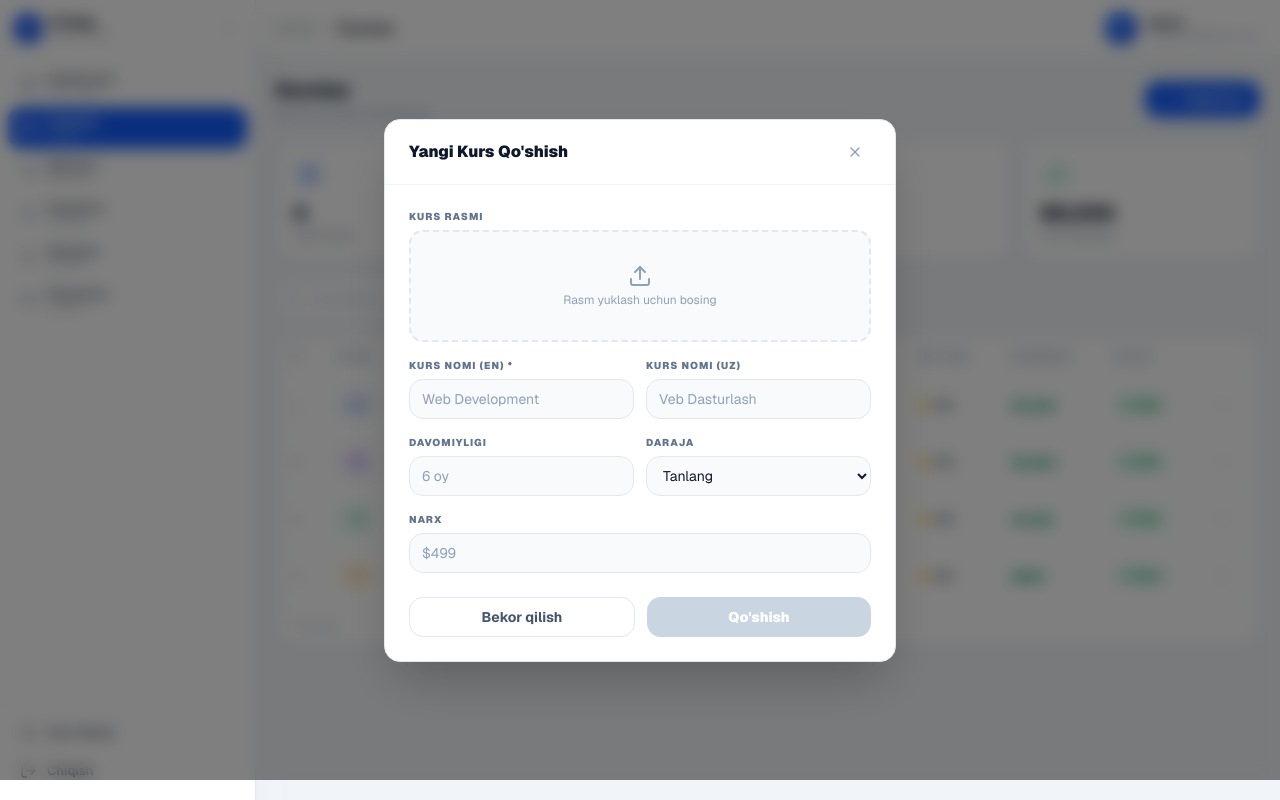
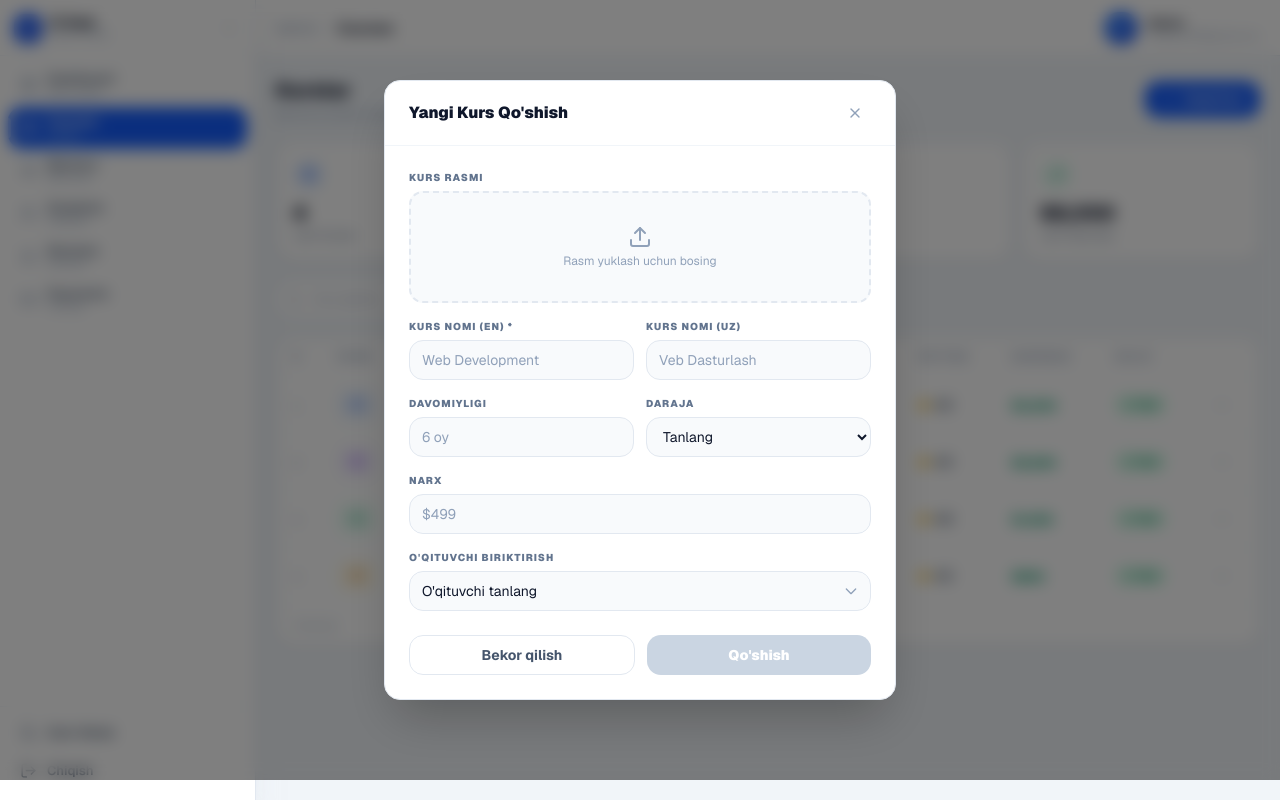
Before and after one commit to alibek-developer/Al-Khwarizmi, a Next.js app: page /admin/dashboard/courses in a window 1280 px wide. Both pictures are taken after a click on the button "Yangi Kurs". Built offline with nearby package versions, Linux system fonts and the light colour scheme.

Commit message:
added admin panel

```diff
--- a/app/admin/dashboard/courses/page.tsx
+++ b/app/admin/dashboard/courses/page.tsx
@@ -131,12 +131,19 @@ export default function CoursesPage() {
 	const [viewItem, setViewItem] = useState<Course | null>(null)
 	const [deleteItem, setDeleteItem] = useState<Course | null>(null)
 	const [imgPreview, setImgPreview] = useState('')
+	const mentors = [
+		'Tulkin Rajabbaev',
+		'Sarah Jenkins',
+		'Elena Rodriguez',
+		'Michael Volkov',
+	]
 	const [form, setForm] = useState({
 		name: '',
 		nameUz: '',
 		duration: '',
 		level: '',
 		revenue: '',
+		mentor: '',
 	})
 
 	const filtered = courses.filter(c =>
@@ -164,7 +171,14 @@ export default function CoursesPage() {
 			},
 		])
 		setShowAdd(false)
-		setForm({ name: '', nameUz: '', duration: '', level: '', revenue: '' })
+		setForm({
+			name: '',
+			nameUz: '',
+			duration: '',
+			level: '',
+			revenue: '',
+			mentor: '',
+		})
 		setImgPreview('')
 	}
 
@@ -282,6 +296,69 @@ export default function CoursesPage() {
 								}
 							/>
 						</div>
+
+						{/* Mentor */}
+						<div>
+							<label className={labelCls}>O'qituvchi biriktirish</label>
+							<div className='relative'>
+								<select
+									className={inputCls + ' pr-8 appearance-none'}
+									value={form.mentor}
+									onChange={e =>
+										setForm(p => ({ ...p, mentor: e.target.value }))
+									}
+								>
+									<option value=''>O'qituvchi tanlang</option>
+									{mentors.map(m => (
+										<option key={m} value={m}>
+											{m}
+										</option>
+									))}
+								</select>
+								<svg
+									className='absolute right-3 top-1/2 -translate-y-1/2 w-4 h-4 text-slate-400 pointer-events-none'
+									fill='none'
+									stroke='currentColor'
+									viewBox='0 0 24 24'
+								>
+									<path
+										strokeLinecap='round'
+										strokeLinejoin='round'
+										strokeWidth={2}
+										d='M19 9l-7 7-7-7'
+									/>
+								</svg>
+							</div>
+							{form.mentor && (
+								<div className='mt-2 flex items-center gap-2.5 bg-blue-50 dark:bg-blue-500/10 border border-blue-100 dark:border-blue-500/20 rounded-xl px-3 py-2'>
+									<div className='w-7 h-7 rounded-lg bg-gradient-to-br from-blue-500 to-blue-700 flex items-center justify-center shrink-0'>
+										<span className='text-white text-[9px] font-black'>
+											{form.mentor
+												.split(' ')
+												.map(w => w[0])
+												.join('')
+												.slice(0, 2)}
+										</span>
+									</div>
+									<div className='flex-1 min-w-0'>
+										<p className='text-xs font-bold text-blue-700 dark:text-blue-300 truncate'>
+											{form.mentor}
+										</p>
+										<p className='text-[10px] text-blue-500 dark:text-blue-400'>
+											Biriktirildi ✓
+										</p>
+									</div>
+									<button
+										type='button'
+										onClick={() => setForm(p => ({ ...p, mentor: '' }))}
+										className='text-blue-400 hover:text-blue-600 transition-colors shrink-0'
+									>
+										<X className='w-3.5 h-3.5' />
+									</button>
+								</div>
+							)}
+						</div>
+
 						<div className='flex gap-3 pt-2'>
 							<button
 								onClick={() => setShowAdd(false)}
```
